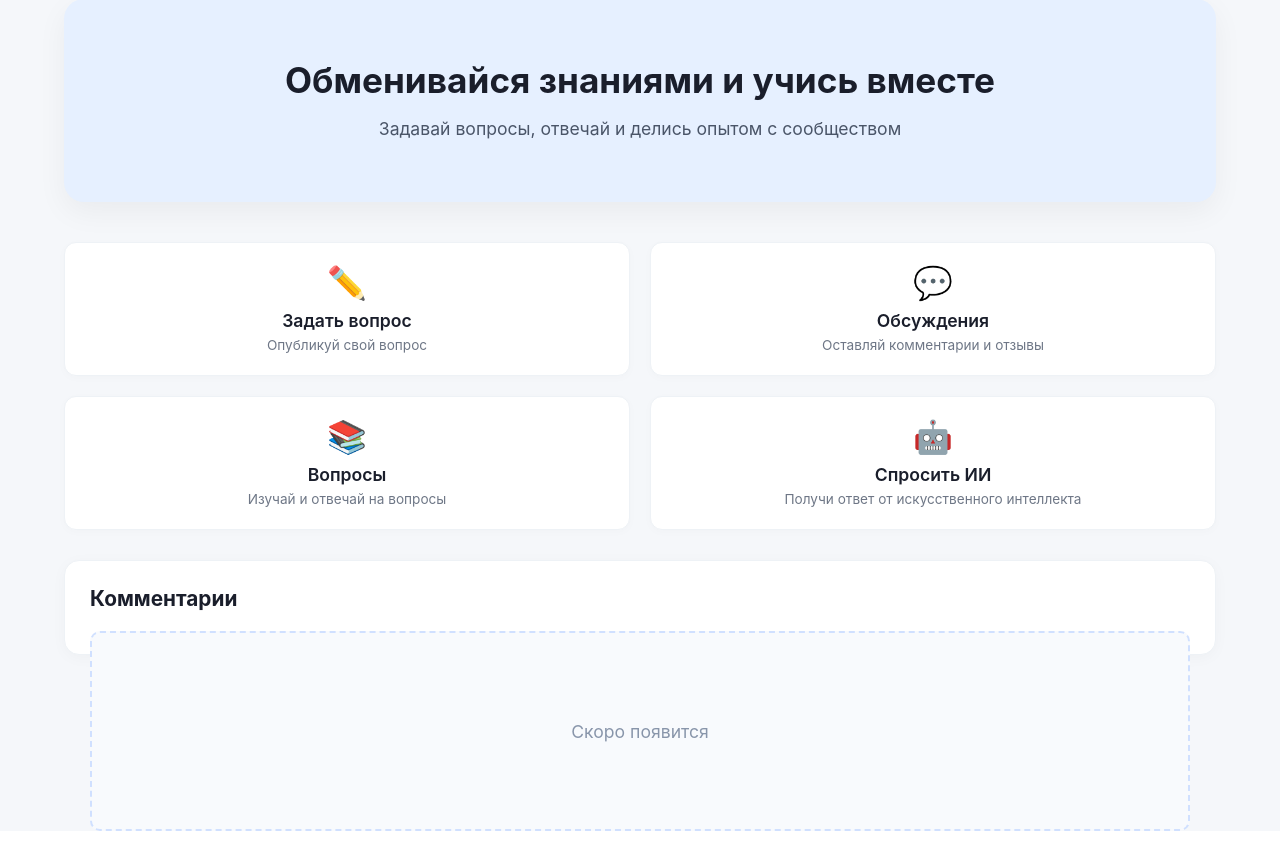
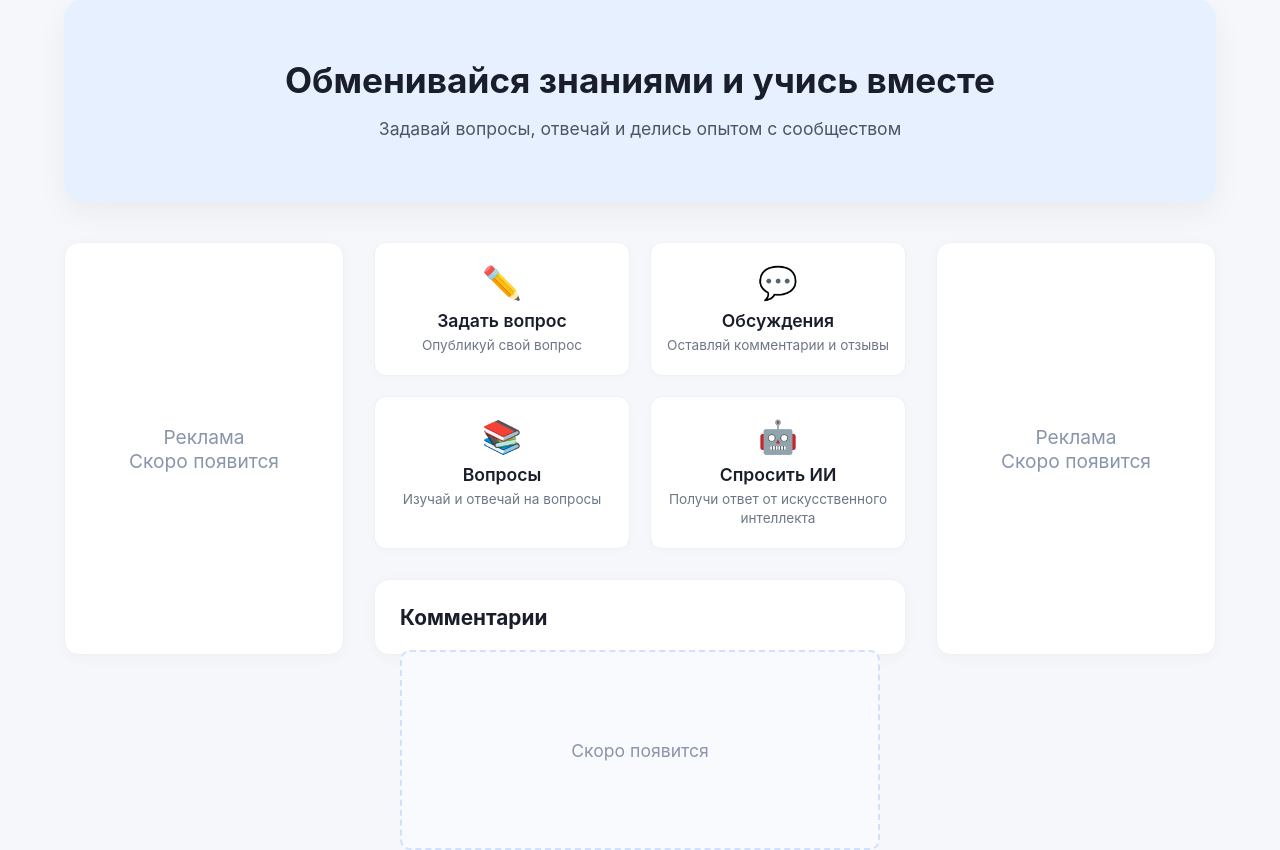
Before and after one commit to Kirilll555/knowledge-hub, a Django app: page / in a window 1280 px wide. Shown: the part 105-955 px from the top of the page. Run offline with Django 4.2, Linux system fonts and the light colour scheme.

Commit message:
Добавлены блоки для рекламы на главной странице

```diff
--- a/main/templates/index.html
+++ b/main/templates/index.html
@@ -210,6 +210,24 @@
             min-height: 200px;
         }
 
+
+
+
+
+        .ad-block {
+            background: white;
+            border-radius: 15px;
+            box-shadow: 0 3px 15px rgba(0,0,0,0.03);
+            border: 1px solid #eef2f6;
+            width: 280px;
+            display: flex;
+            align-items: center;
+            justify-content: center;
+            color: #8895aa;
+            font-size: 1.2rem;
+            text-align: center;
+            padding: 30px;
+        }
     </style>
 </head>
 
@@ -222,6 +240,10 @@
     </div>
 
     <div class="main-content">
+        <div class="ad-block">
+            Реклама<br>Скоро появится
+        </div>
+
         <div class="center-content">
             <div class="links-grid">
                 <a href="#" class="link-card">
@@ -245,12 +267,18 @@
                     <p>Получи ответ от искусственного интеллекта</p>
                 </a>
             </div>
+
             <div class="comments-block">
                 <h2>Комментарии</h2>
                 <div class="comments-placeholder">
                     Скоро появится
                 </div>
             </div>
+        </div>
+
+        <div class="ad-block">
+            Реклама<br>Скоро появится
+        </div>
     </div>
 </body>
 </html>
```
